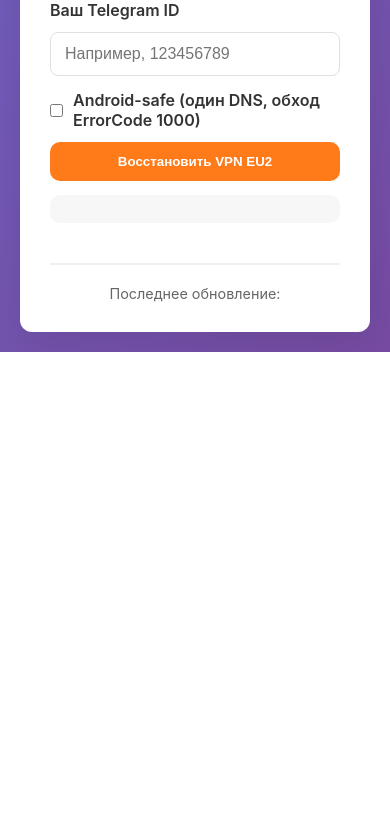
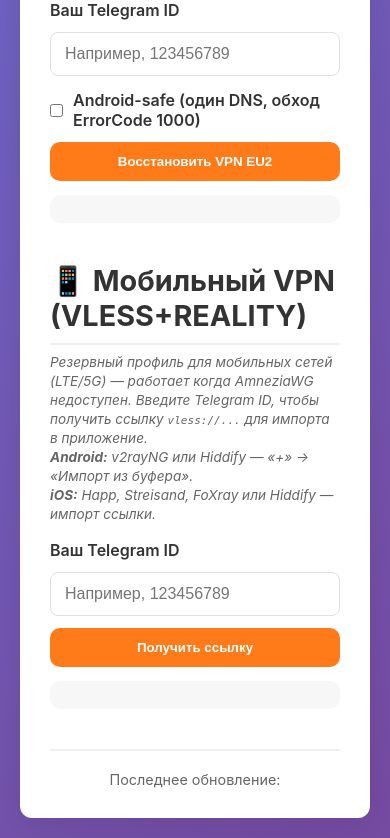
Before and after one commit to nikkronos/vpnservice, a Flask app: page /recovery in a window 390 px wide. Shown: the part 1550-2388 px from the top of the page. Before the commit the page ends 1902 px from the top, so only its background shows below. Run offline with Flask 3, Linux system fonts and the light colour scheme.

Commit message:
refactor: remove RU servers, fix AmneziaWG filenames, add mobile VPN to recovery site
- wireguard_peers.py: убрать rus1/rus2 из get_available_servers() (серверы недоступны)
- storage.py: дефолтный preferred_server_id изменён с rus1 на eu1; legacy rus1/rus2 → eu1
- bot/main.py: переименовать шаблоны файлов конфигов до ≤15 символов
  - awg_eu1.conf / awg_eu2.conf (AmneziaWG) вместо vpn_<id>_eu1_amneziawg.conf
  - wg_eu1.conf / wg_eu1_gpt.conf / wg_eu1_uni.conf (WireGuard)
  Исправляет ошибку "Invalid name" при импорте в AmneziaWG на Android
- web/app.py: аналогичное переименование + новый endpoint GET /api/recovery/mobile-vpn
- web/templates/recovery.html + web/static/recovery.js: секция "Мобильный VPN (VLESS+REALITY)"
  с получением и копированием vless:// ссылки через recovery-сайт
- ROADMAP_VPN.md: задача Android fix отмечена выполненной; добавлены Mini App и анализ конкурентов

Co-Authored-By: Claude Sonnet 4.6 <noreply@anthropic.com>

```diff
--- a/bot/storage.py
+++ b/bot/storage.py
@@ -16,9 +16,9 @@ def normalize_peer_server_id(server_id: Optional[str]) -> str:
 
 
 def normalize_preferred_server_id(server_id: Optional[str]) -> str:
-    """Дефолт и legacy main → rus1."""
-    if not server_id or server_id == "main":
-        return "rus1"
+    """Дефолт → eu1 (российские серверы отключены). legacy main/rus1/rus2 → eu1."""
+    if not server_id or server_id in ("main", "rus1", "rus2"):
+        return "eu1"
     return server_id
 
 
--- a/web/app.py
+++ b/web/app.py
@@ -716,10 +716,48 @@ def api_recovery_vpn():
             peer, cfg = create_amneziawg_peer_and_config_for_user(
                 telegram_id, android_safe=android_safe, server_id=server_id
             )
-        filename = f"vpn_{peer.telegram_id}_{peer.server_id}_amneziawg.conf"
+        filename = f"awg_{peer.server_id}.conf"
         return jsonify({"ok": True, "filename": filename, "config": cfg})
     except Exception as e:
         logger.exception("Ошибка recovery/vpn: %s", e)
+        return jsonify({"error": str(e)}), 500
+
+
+@app.route("/api/recovery/mobile-vpn", methods=["GET"])
+def api_recovery_mobile_vpn():
+    """
+    Возвращает VLESS+REALITY ссылку для резервного мобильного VPN.
+    Авторизация по telegram_id (пользователь должен быть в базе).
+    """
+    try:
+        telegram_id = request.args.get("telegram_id")
+        if telegram_id is None or str(telegram_id).strip() == "":
+            return jsonify({"error": "telegram_id query parameter is required"}), 400
+        try:
+            telegram_id = int(telegram_id)
+        except (TypeError, ValueError):
+            return jsonify({"error": "telegram_id must be integer"}), 400
+
+        user = find_user(telegram_id)
+        if not user or not user.active:
+            return jsonify({"error": "Unauthorized: user not found or inactive"}), 403
+
+        fresh_cfg = load_config()
+        vless_url = getattr(fresh_cfg, "vless_reality_share_url", None)
+        if not vless_url:
+            return jsonify({"error": "VLESS_REALITY_SHARE_URL is not configured on server"}), 503
+
+        return jsonify({
+            "ok": True,
+            "vless_url": vless_url.strip(),
+            "hint": (
+                "Скопируй ссылку vless://... целиком. "
+                "Android: v2rayNG или Hiddify → «+» → «Импорт из буфера». "
+                "iOS: Happ, Streisand, FoXray или Hiddify → импорт ссылки."
+            ),
+        })
+    except Exception as e:
+        logger.exception("Ошибка recovery/mobile-vpn: %s", e)
         return jsonify({"error": str(e)}), 500
 
 
--- a/web/static/recovery.js
+++ b/web/static/recovery.js
@@ -243,4 +243,84 @@ document.addEventListener('DOMContentLoaded', () => {
 
   bindVpnRecovery('eu1', vpnEu1Input, vpnEu1Btn, vpnEu1Result, vpnEu1AndroidSafe);
   bindVpnRecovery('eu2', vpnEu2Input, vpnEu2Btn, vpnEu2Result, vpnEu2AndroidSafe);
+
+  // ── Мобильный VPN (VLESS+REALITY) ─────────────────────────────────────────
+  const mobileVpnInput = document.getElementById('mobileVpnTelegramId');
+  const mobileVpnBtn = document.getElementById('btnGetMobileVpn');
+  const mobileVpnResult = document.getElementById('mobile-vpn-result');
+
+  if (savedId && mobileVpnInput) mobileVpnInput.value = savedId;
+
+  if (mobileVpnInput && mobileVpnBtn && mobileVpnResult) {
+    // Синхронизация ID с остальными полями
+    mirrorVpnIds(vpnEu1Input, mobileVpnInput);
+    mirrorVpnIds(mobileVpnInput, vpnEu1Input);
+    mirrorVpnIds(mobileVpnInput, vpnEu2Input);
+
+    mobileVpnBtn.addEventListener('click', async () => {
+      const telegramId = (mobileVpnInput.value || '').trim();
+      if (!telegramId) {
+        setResult(mobileVpnResult, 'Введите Telegram ID.', true);
+        return;
+      }
+
+      mobileVpnBtn.disabled = true;
+      setResult(mobileVpnResult, 'Запрос ссылки...', false);
+
+      try {
+        localStorage.setItem('vpn_recovery_telegram_id', telegramId);
+
+        const resp = await fetch(
+          '/api/recovery/mobile-vpn?telegram_id=' + encodeURIComponent(telegramId),
+          { method: 'GET' }
+        );
+
+        const data = await resp.json().catch(() => ({}));
+        if (!resp.ok) {
+          setResult(mobileVpnResult, 'Ошибка: ' + (data.error || resp.statusText || 'unknown'), true);
+          return;
+        }
+
+        const vlessUrl = data.vless_url || '';
+        const hint = data.hint || '';
+        if (!vlessUrl) {
+          setResult(mobileVpnResult, 'Сервер не вернул ссылку.', true);
+          return;
+        }
+
+        // Показываем ссылку + кнопку копирования
+        mobileVpnResult.innerHTML = '';
+        const hintEl = document.createElement('p');
+        hintEl.style.color = '#1b5e20';
+        hintEl.textContent = hint || 'Скопируйте ссылку ниже и импортируйте в приложение.';
+        mobileVpnResult.appendChild(hintEl);
+
+        const linkEl = document.createElement('code');
+        linkEl.style.wordBreak = 'break-all';
+        linkEl.style.display = 'block';
+        linkEl.style.marginTop = '8px';
+        linkEl.textContent = vlessUrl;
+        mobileVpnResult.appendChild(linkEl);
+
+        const copyBtn = document.createElement('button');
+        copyBtn.textContent = 'Копировать ссылку';
+        copyBtn.className = 'btn-recovery btn-recovery-secondary';
+        copyBtn.style.marginTop = '8px';
+        copyBtn.addEventListener('click', async () => {
+          try {
+            await navigator.clipboard.writeText(vlessUrl);
+            copyBtn.textContent = 'Скопировано!';
+            setTimeout(() => { copyBtn.textContent = 'Копировать ссылку'; }, 2000);
+          } catch {
+            linkEl.focus();
+          }
+        });
+        mobileVpnResult.appendChild(copyBtn);
+      } catch (err) {
+        setResult(mobileVpnResult, 'Ошибка сети: ' + (err && err.message ? err.message : String(err)), true);
+      } finally {
+        mobileVpnBtn.disabled = false;
+      }
+    });
+  }
 });
--- a/web/templates/recovery.html
+++ b/web/templates/recovery.html
@@ -109,6 +109,32 @@
       <div id="vpn-recovery-result-eu2" class="recovery-result" aria-live="polite"></div>
     </section>
 
+    <section class="recovery">
+      <h2>📱 Мобильный VPN (VLESS+REALITY)</h2>
+      <p class="section-hint">
+        Резервный профиль для мобильных сетей (LTE/5G) — работает когда AmneziaWG недоступен.
+        Введите Telegram ID, чтобы получить ссылку <code>vless://...</code> для импорта в приложение.
+        <br><b>Android:</b> v2rayNG или Hiddify — «+» → «Импорт из буфера».
+        <br><b>iOS:</b> Happ, Streisand, FoXray или Hiddify — импорт ссылки.
+      </p>
+
+      <div class="recovery-form">
+        <label for="mobileVpnTelegramId">Ваш Telegram ID</label>
+        <input
+          type="number"
+          id="mobileVpnTelegramId"
+          inputmode="numeric"
+          placeholder="Например, 123456789"
+          autocomplete="off"
+        />
+        <button type="button" id="btnGetMobileVpn" class="btn-recovery">
+          Получить ссылку
+        </button>
+      </div>
+
+      <div id="mobile-vpn-result" class="recovery-result" aria-live="polite"></div>
+    </section>
+
     <footer>
       <p>Последнее обновление: <span id="last-update"></span></p>
     </footer>
```
Also changed, not shown: ROADMAP_VPN.md (+18 -6 lines), bot/main.py (+11 -11 lines), bot/wireguard_peers.py (+1 -10 lines).
